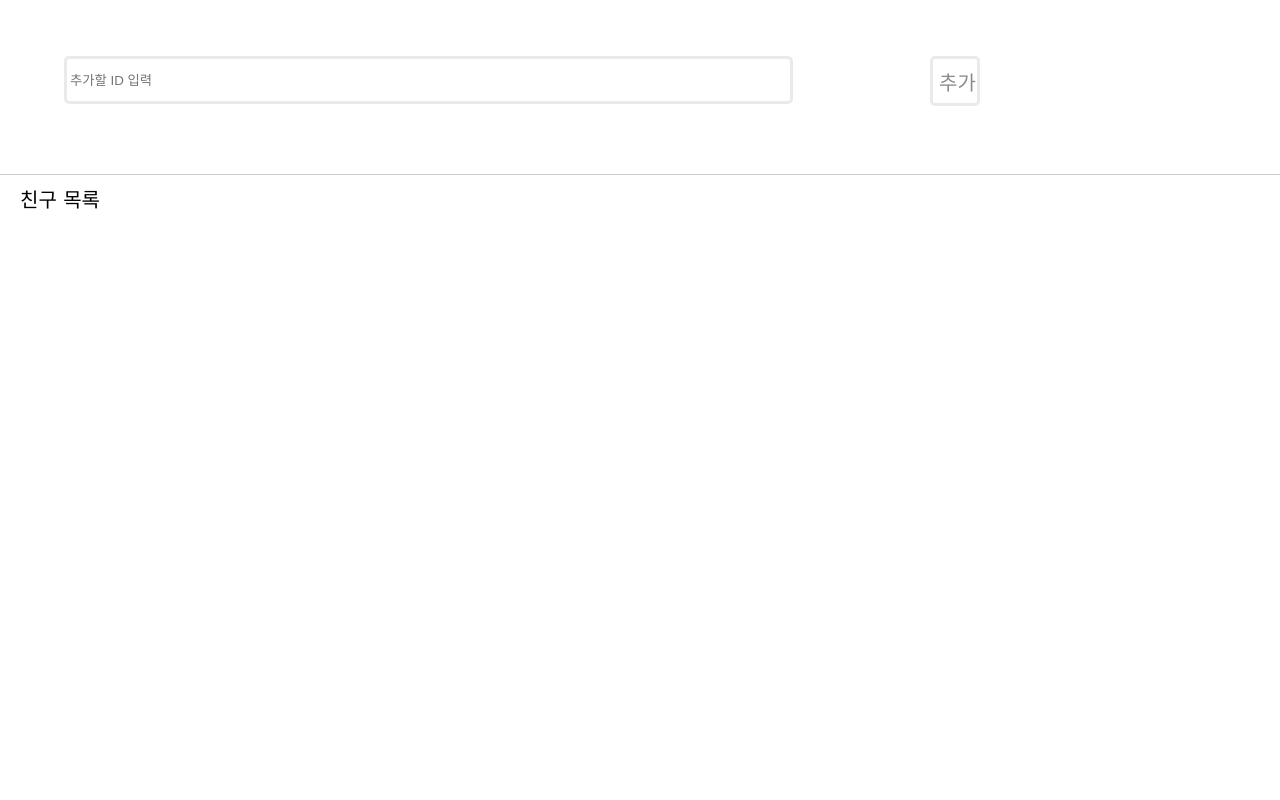
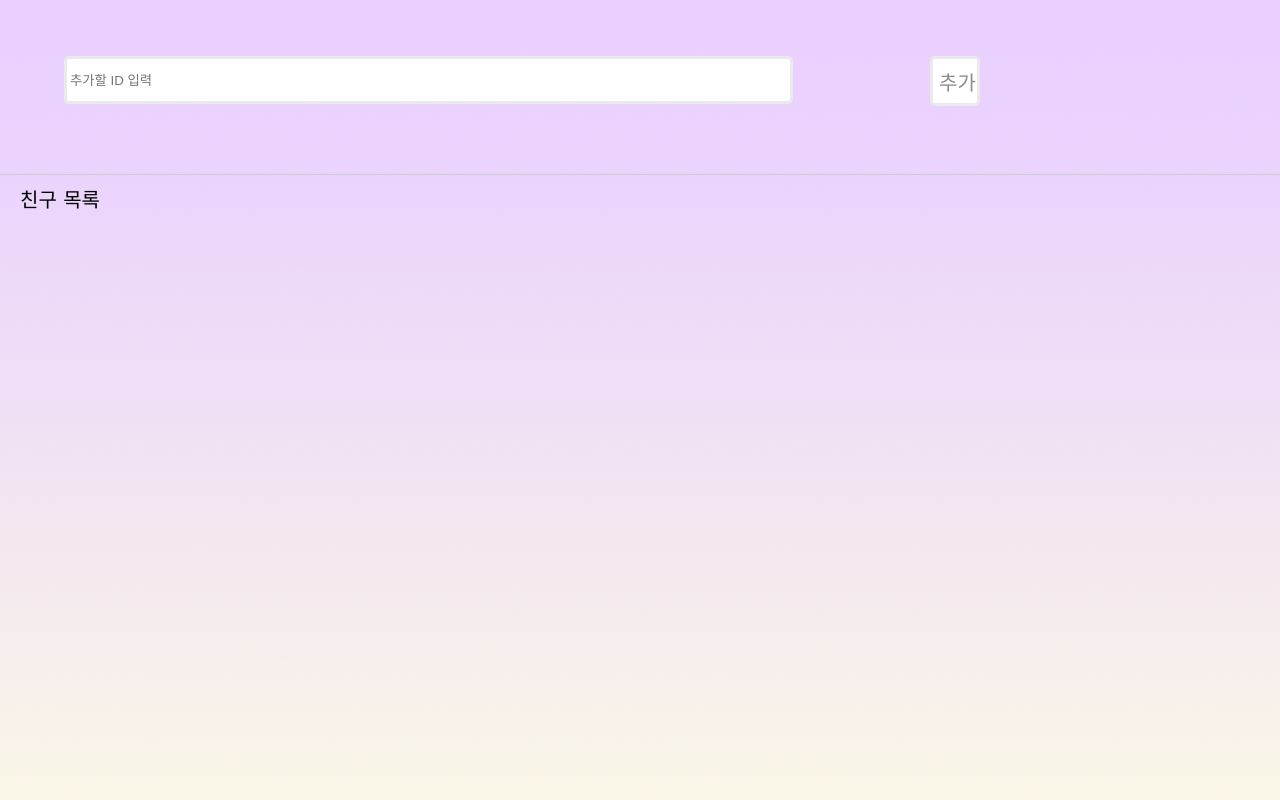
Before and after one commit to SimJunSik/django_opencv, a Django app: page /friendadd/ in a window 1280 px wide. Run offline with Django 3.2, Linux system fonts and the light colour scheme; data that the repository does not hold is empty; parts of the project's set-up code (start-up, migrations or seed data) failed here and were passed over; some libraries are stand-ins or nearby versions; some web fonts are replaced.

Commit message:
09180443

```diff
--- a/ex1_app/templates/friend.html
+++ b/ex1_app/templates/friend.html
@@ -1,6 +1,6 @@
 <!DOCTYPE html>
 
-<link rel = "stylesheet" type = "text/css" href = "../../static/newtest/style.css" />
+<link rel = "stylesheet" type = "text/css" href = "../../static/style.css" />
 <link rel="stylesheet" href="https://code.getmdl.io/1.3.0/material.indigo-pink.min.css">
 <link rel = "stylesheet" href="https://fonts.googleapis.com/css?family=Open+Sans">
 <link href="https://fonts.googleapis.com/css?family=Poor+Story" rel="stylesheet">
--- a/ex1_app/templates/friendadd.html
+++ b/ex1_app/templates/friendadd.html
@@ -11,7 +11,7 @@
 
 <style type="text/css">
        html, body {
-        background-image: url("/static/newtest/img3.png");
+        background-image: url("/static/img3.png");
         background-size: auto;
        height:100%;
        margin:0px;
--- a/ex1_app/templates/index2.html
+++ b/ex1_app/templates/index2.html
@@ -15,7 +15,7 @@
 
 <style type="text/css">
        html, body {
-        background-image: url("/static/newtest/img2.png");
+        background-image: url("/static/img2.png");
         background-size: auto;
        height:100%;
        margin:0px;
```
Also changed, not shown: static/img2.png (added), static/img3.png (added).
